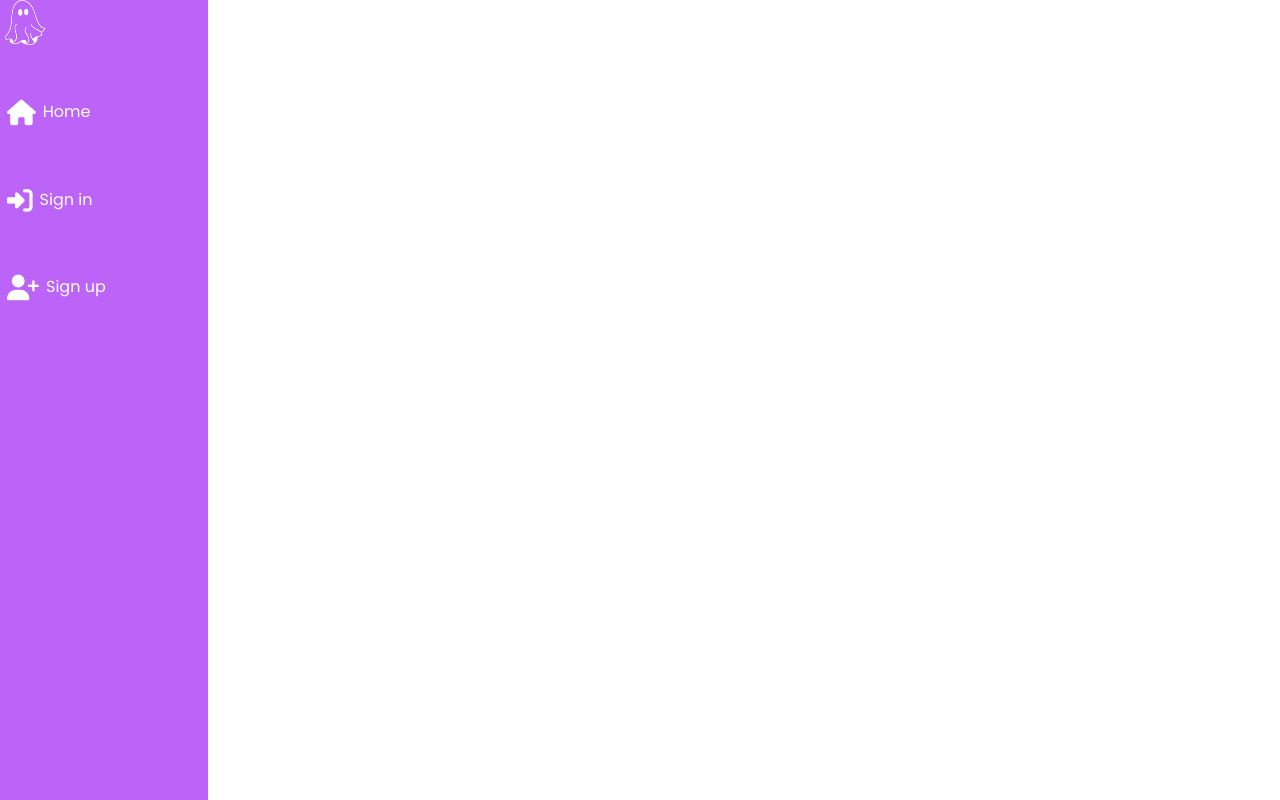
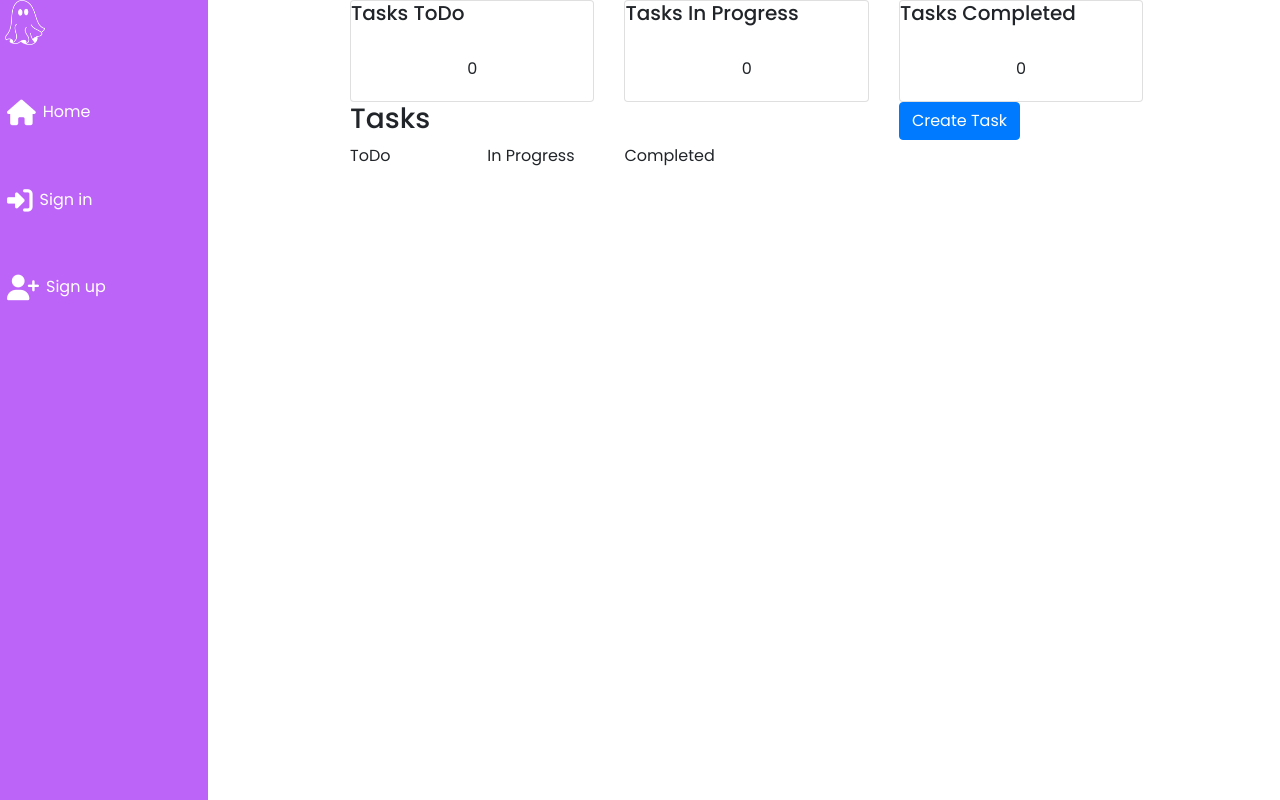
Before and after one commit to cjfinan/TaskIt, a React (Create React App) app: page /tasks in a window 1280 px wide. Built offline with nearby package versions, Linux system fonts and the light colour scheme; no server answers.

Commit message:
[ADD] Tasks page layout

```diff
--- a/src/App.js
+++ b/src/App.js
@@ -7,6 +7,7 @@ import SignUpForm from "./pages/auth/SignUpForm";
 import SignInForm from "./pages/auth/SignInForm";
 import TaskCreateForm from "./pages/tasks/TaskCreateForm";
 import TaskPage from "./pages/tasks/TaskPage";
+import TasksPage from "./pages/tasks/TasksPage";
 
 function App() {
   return (
@@ -21,6 +22,7 @@ function App() {
               <Route exact path="/" render={() => <h1>Home</h1>} />
               <Route exact path="/signin" render={() => <SignInForm />} />
               <Route exact path="/signup" render={() => <SignUpForm />} />
+              <Route exact path="/tasks/" render={() => <TasksPage />} />
               <Route exact path="/tasks/:id" render={() => <TaskPage />} />
               {/* <Route
                 exact
--- a/src/components/NavBar.js
+++ b/src/components/NavBar.js
@@ -26,7 +26,7 @@ const NavBar = () => {
       <NavLink to="/" className={styles.Navlink}>
         <span className="d-none d-md-inline">{currentUser?.username}</span>
       </NavLink>
-      <NavLink to="/tasks/:id" className={styles.NavLink}>
+      <NavLink to="/tasks/" className={styles.NavLink}>
         <i className="fa-solid fa-list"></i>
         <span className="d-none d-md-inline">Tasks</span>
       </NavLink>
--- a/src/pages/tasks/Task.js
+++ b/src/pages/tasks/Task.js
@@ -1,28 +1,47 @@
 import React from 'react'
 import { Card, Col, Row } from "react-bootstrap";
+import { useHistory } from 'react-router-dom';
+import { useCurrentUser } from '../../components/context/CurrentUserContext';
 
 const Task = (props) => {
+    const {
+      id,
+      owner,
+      profile_id,
+      title,
+      description,
+      start_date,
+      end_date,
+      update_at,
+      status,
+      priority,
+      taskPage,
+      TaskPage,
+      board,
+    } = props;
+
+    const currentUser = useCurrentUser();
+    const is_owner = currentUser?.username === owner;
+    const history = useHistory();
 
   return (
-    <Col>
     <Card>
-        Title
-        <Card.Body>Description</Card.Body>
+      {title && <Card.Title>{title}</Card.Title>}
+      {description && <Card.Body>{description}</Card.Body>}
       <Row>
-          <Col>Start Date</Col>
-          <Col>End Date</Col>
+        {start_date && <Col>{start_date}</Col>}
+        {end_date && <Col>{end_date}</Col>}
       </Row>
       <Row>
-          <Col>Status</Col>
+        {status && <Col>{status}</Col>}
       </Row>
       <Row>
-          <Col>Priority</Col>
+        {priority && <Col>{priority}</Col>}
       </Row>
       <Row>
-          <Col>Board</Col>
+        {board && <Col>{board}</Col>}
       </Row>
     </Card>
-    </Col>
   );
 }
 
--- a/src/pages/tasks/TaskPage.js
+++ b/src/pages/tasks/TaskPage.js
@@ -14,7 +14,7 @@ const TaskPage = () => {
                 const [{ data: task}] = await Promise.all([
                     axiosReq.get(`/tasks/${id}`),
                 ])
-                setTask({result: [task] })
+                setTask({results: [task] })
                 console.log(task)
             } catch (err) {
                 console.log(err)
@@ -22,9 +22,7 @@ const TaskPage = () => {
         }
         handleMount()
     }, [id])
-  return (
-    <Task/>
-  );
+  return <Task {...task.results[0]} setPosts={setTask} TaskPage/>;
 }
 
 export default TaskPage
--- a/src/pages/tasks/TasksPage.js
+++ b/src/pages/tasks/TasksPage.js
@@ -0,0 +1,53 @@
+import React from 'react'
+import { Col, Row, Card, Button, Container } from 'react-bootstrap'
+
+const TasksPage = () => {
+  return (
+    <Container fluid>
+      <Row>
+        <Col xs={4}>
+          <Card>
+            <Card.Title>Tasks ToDo</Card.Title>
+            <Card.Body className="text-center">0</Card.Body>
+          </Card>
+        </Col>
+        <Col xs={4}>
+          <Card>
+            <Card.Title>Tasks In Progress</Card.Title>
+            <Card.Body className="text-center">0</Card.Body>
+          </Card>
+        </Col>
+        <Col xs={4}>
+          <Card>
+            <Card.Title>Tasks Completed</Card.Title>
+            <Card.Body className="text-center">0</Card.Body>
+          </Card>
+        </Col>
+      </Row>
+      <Row>
+        <Col xs={8}>
+          <h3>Tasks</h3>
+        </Col>
+        <Col xs={4}>
+          <Button>Create Task</Button>
+        </Col>
+      </Row>
+      <Row>
+        <Col xs={2}>
+          <p>ToDo</p>
+        </Col>
+        <Col xs={2}>
+          <p>In Progress</p>
+        </Col>
+        <Col xs={2}>
+          <p>Completed</p>
+        </Col>
+      </Row>
+      <Row>
+        <hr></hr>
+      </Row>
+    </Container>
+  );
+};
+
+export default TasksPage
```
Lines whose indentation alone changed are shown as unchanged.
